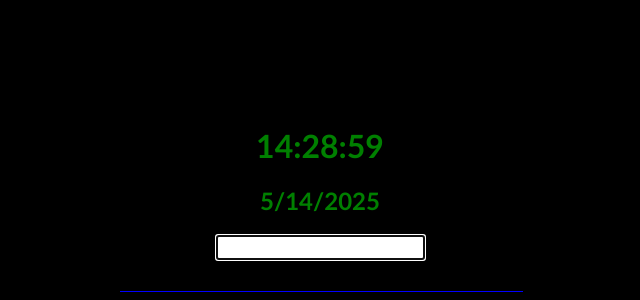
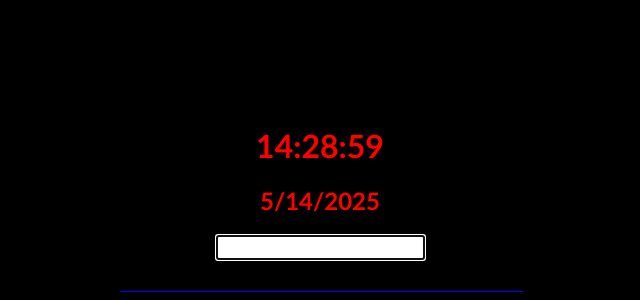
Before and after one commit to jksfoTemp/release, a plain HTML site: page index.html in a window 1280 px wide. Shown: the part 200-500 px from the top of the page, without its empty margins (320-960 px from the left). Drawn offline with Linux system fonts and the light colour scheme.

Commit message:
testing deploy to git and render.com integration, font changed to red

```diff
--- a/index.html
+++ b/index.html
@@ -15,7 +15,7 @@ https://www.startpage.com/do/search?q=dog
   <style>
     /* Center all content flexbox */
     :root {
-      --myTextColor: green;
+      --myTextColor: red;
       --myBackColor: black;
       --myFont: 'Trebuchet MS', 'Lucida Sans Unicode', 'Lucida Grande', 'Lucida Sans', Arial, sans-serif;
       --myFontSize: 12;
```
